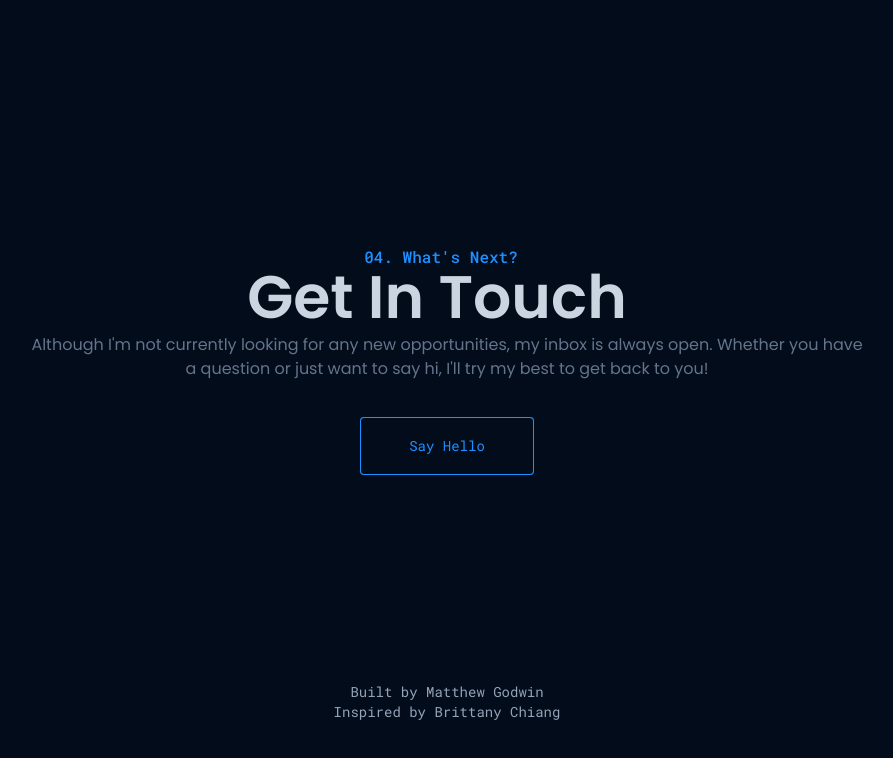
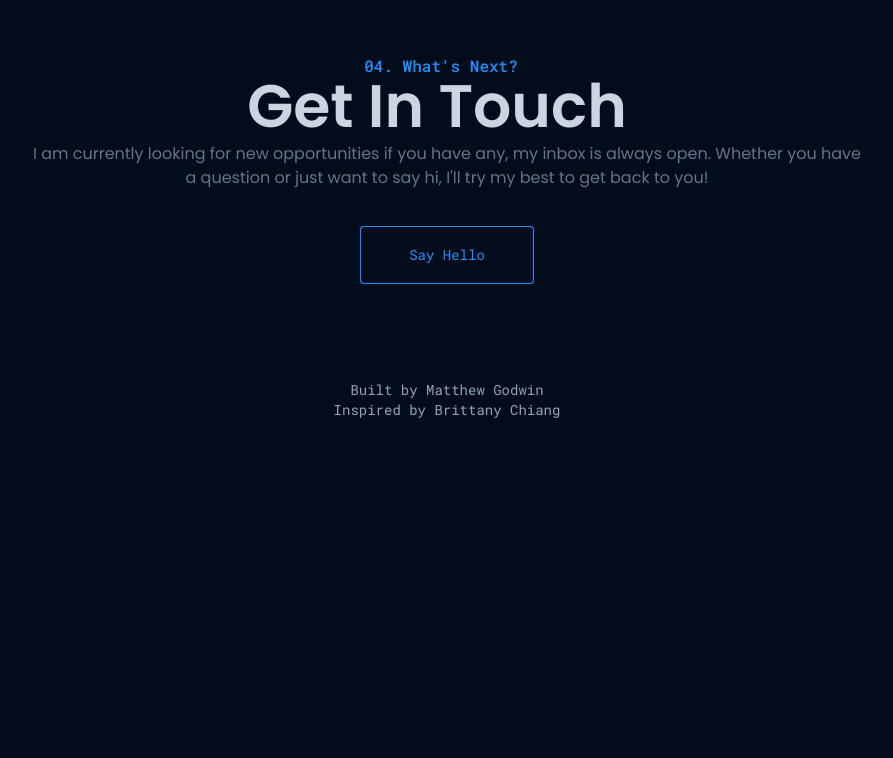
Before and after one commit to godwinmat/my-portfolio, a Next.js app: page / in a window 1280 px wide. Shown: the part 1638-2396 px from the top of the page, without its empty margins (193-1086 px from the left). After the commit the page ends 2138 px from the top, so only its background shows below. Built offline with nearby package versions, Linux system fonts and the light colour scheme.

Commit message:
Fixed some issues in GetInTouch.js

```diff
--- a/app/components/GetInTouch.js
+++ b/app/components/GetInTouch.js
@@ -10,12 +10,12 @@ import { useInView } from "react-intersection-observer";
 
 const GetInTouch = () => {
     const [ref, inView] = useInView();
-    console.log(inView);
+
 
     return (
         <div
             id="contact"
-            className="relative px-10 sm:px-12 md:px-24 lg:px-36 xl:px-56 min-h-screen flex flex-col items-center container justify-center"
+            className="relative px-10 sm:px-12 md:px-24 lg:px-36 xl:px-56 py-20 flex flex-col items-center container justify-center"
         >
             <motion.span
                 className={`${roboto.className}
@@ -41,7 +41,7 @@ const GetInTouch = () => {
                 animate={inView ? { opacity: 1, y: 0 } : { opacity: 0, y: 40 }}
                 transition={{ duration: 0.7, delay: 2 * 0.2 }}
             >
-                Although I'm not currently looking for any new opportunities, my
+                I am currently looking for new opportunities if you have any, my
                 inbox is always open. Whether you have a question or just want
                 to say hi, I'll try my best to get back to you!
             </motion.p>
@@ -49,7 +49,7 @@ const GetInTouch = () => {
                 Say Hello
             </CustomButton>
             <motion.div
-                className="absolute bottom-10 flex flex-col items-center"
+                className="mt-20 flex flex-col items-center"
                 initial={{ opacity: 0, y: 40 }}
                 animate={inView ? { opacity: 1, y: 0 } : { opacity: 0, y: 40 }}
                 transition={{ duration: 0.7, delay: 3 * 0.2 }}
@@ -106,7 +106,7 @@ const GetInTouch = () => {
                     }
                     transition={{ duration: 0.7, delay: 4 * 0.2 }}
                 >
-                    <Link href="https://v4.brittanychiang.com">
+                    <Link href="https://v4.brittanychiang.com" target="_blank">
                         Inspired by Brittany Chiang
                     </Link>
                 </motion.p>
```
